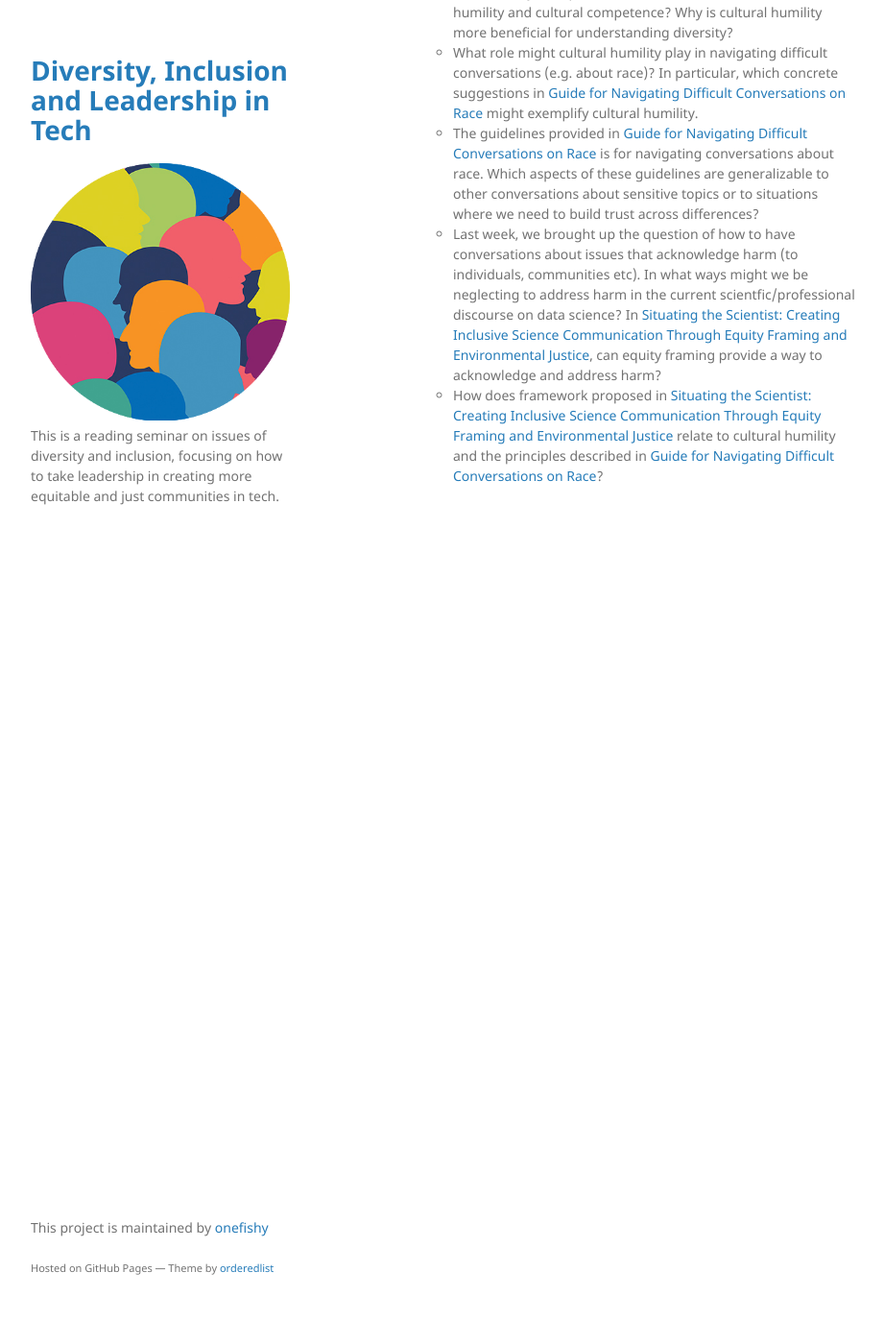
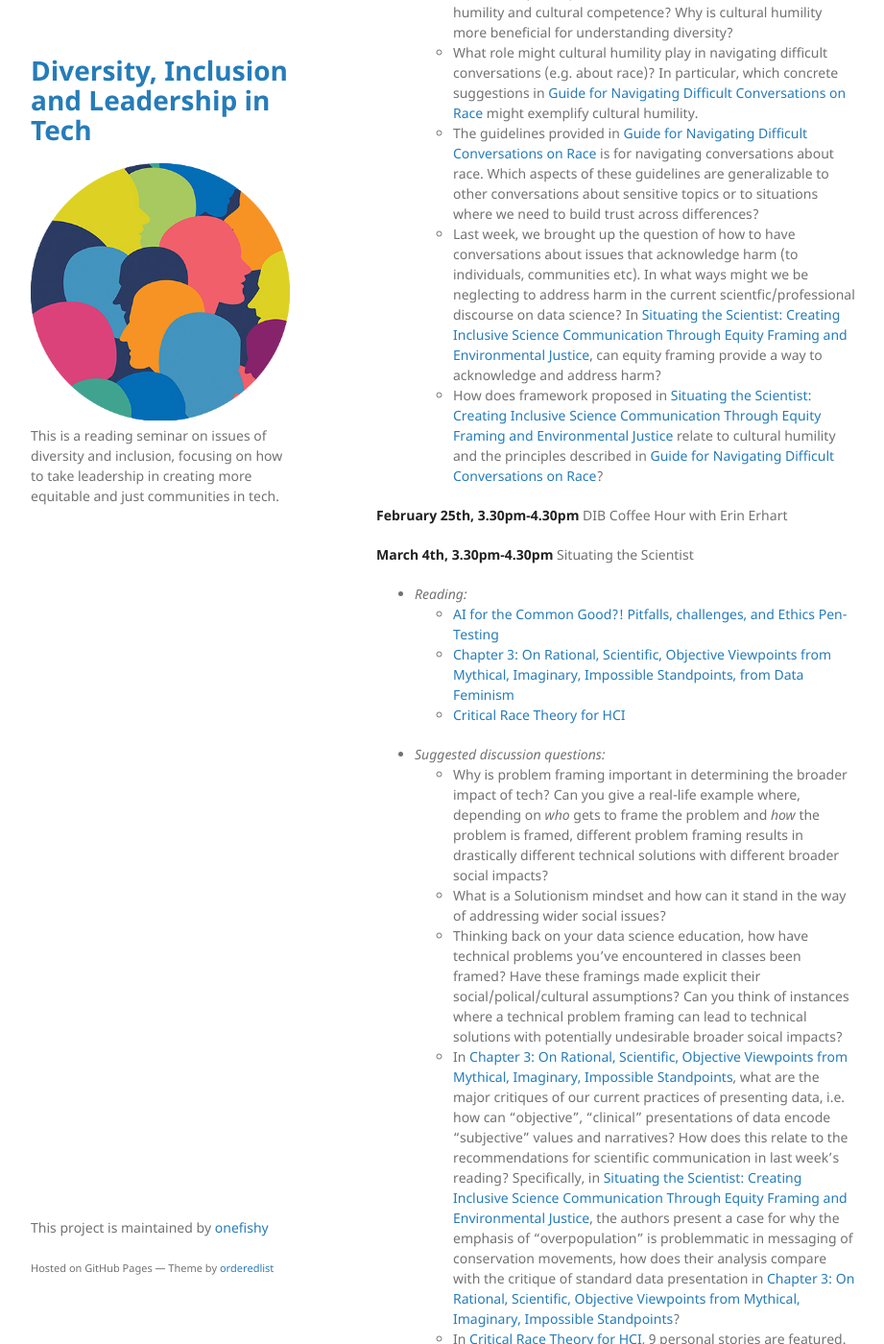
Before and after one commit to onefishy/DIL_in_tech, a Jekyll site: the page built from reading_group.md, in a window 1280 px wide and 1400 px high, scrolled down 1767 px. Shown: the whole window at 96% size, without its empty margins (178-1099 px from the left). Built offline with Jekyll 4.4.1, drawn with Linux system fonts in a browser that asks for light colours; our own code applies the rules of GitHub Pages for plain Markdown files; some of the changed text lies outside the part shown.

Commit message:
Update reading_group.md

```diff
--- a/reading_group.md
+++ b/reading_group.md
@@ -50,3 +50,22 @@ In order to establish a foundation of shared language and references, we ask tha
   - The guidelines provided in [Guide for Navigating Difficult Conversations on Race](https://www.utc.edu/sites/default/files/2020-08/UTC%20Race%20Discussion%20Guide%20%28Aug%202020%29.pdf) is for navigating conversations about race. Which aspects of these guidelines are generalizable to other conversations about sensitive topics or to situations where we need to build trust across differences?
   - Last week, we brought up the question of how to have conversations about issues that acknowledge harm (to individuals, communities etc). In what ways might we be neglecting to address harm in the current scientfic/professional discourse on data science? In [Situating the Scientist: Creating Inclusive Science Communication Through Equity Framing and Environmental Justice](https://www.frontiersin.org/articles/10.3389/fcomm.2020.00006/full), can equity framing provide a way to acknowledge and address harm?
   - How does framework proposed in [Situating the Scientist: Creating Inclusive Science Communication Through Equity Framing and Environmental Justice](https://www.frontiersin.org/articles/10.3389/fcomm.2020.00006/full) relate to cultural humility and the principles described in [Guide for Navigating Difficult Conversations on Race](https://www.utc.edu/sites/default/files/2020-08/UTC%20Race%20Discussion%20Guide%20%28Aug%202020%29.pdf)?
+
+
+**February 25th, 3.30pm-4.30pm** DIB Coffee Hour with Erin Erhart
+
+**March 4th, 3.30pm-4.30pm** Situating the Scientist
+
+- *Reading:*
+  - [AI for the Common Good?! Pitfalls, challenges, and Ethics Pen-Testing](https://arxiv.org/pdf/1810.12847.pdf)
+  - [Chapter 3: On Rational, Scientific, Objective Viewpoints from Mythical, Imaginary, Impossible Standpoints, from Data Feminism](https://direct-mit-edu.ezp-prod1.hul.harvard.edu/books/book/4660/Data-Feminism)
+  - [Critical Race Theory for HCI](https://www.alexandrato.com/papers/Critical_Race_Theory_for_HCI.pdf)
+
+- *Suggested discussion questions:*
+  - Why is problem framing important in determining the broader impact of tech? Can you give a real-life example where, depending on *who* gets to frame the problem and *how* the problem is framed, different problem framing results in drastically different technical solutions with different broader social impacts?
+  - What is a Solutionism mindset and how can it stand in the way of addressing wider social issues?
+  - Thinking back on your data science education, how have technical problems you've encountered in classes been framed? Have these framings made explicit their social/polical/cultural assumptions? Can you think of instances where a technical problem framing can lead to technical solutions with potentially undesirable broader soical impacts?
+  - In [Chapter 3: On Rational, Scientific, Objective Viewpoints from Mythical, Imaginary, Impossible Standpoints](https://direct-mit-edu.ezp-prod1.hul.harvard.edu/books/book/4660/Data-Feminism), what are the major critiques of our current practices of presenting data, i.e. how can "objective", "clinical" presentations of data encode "subjective" values and narratives? How does this relate to the recommendations for scientific communication in last week's reading? Specifically, in [Situating the Scientist: Creating Inclusive Science Communication Through Equity Framing and Environmental Justice](https://www.frontiersin.org/articles/10.3389/fcomm.2020.00006/full), the authors present a case for why the emphasis of "overpopulation" is problemmatic in messaging of conservation movements, how does their analysis compare with the critique of standard data presentation in [Chapter 3: On Rational, Scientific, Objective Viewpoints from Mythical, Imaginary, Impossible Standpoints](https://direct-mit-edu.ezp-prod1.hul.harvard.edu/books/book/4660/Data-Feminism)?
+  - In [Critical Race Theory for HCI](https://www.alexandrato.com/papers/Critical_Race_Theory_for_HCI.pdf), 9 personal stories are featured. What is the purpose of featuring "subjective" personal narratives? What are the functions of personal narratives that cannot be replaced by standard presentations of data (e.g. summary statistics)?
+  - In [Critical Race Theory for HCI](https://www.alexandrato.com/papers/Critical_Race_Theory_for_HCI.pdf), in what ways do the personal stories highlight the ordinariness of race (i.e. how do we concretely instantiate the idea that race is ordinary)? Which pitfalls, commonly experienced by researchers who are engaging with issues involving race, are highlighted in the personal narratives?
+  - In last week's readings, we encountered the idea that "race is a social construct". How can we understand this idea without concluding that we should ignore the role that race plays in our socio-technical systems (risking the erasure of the real experiences of racism)? How can we, as scientists, meaningfully engage with race and other identities?
```
